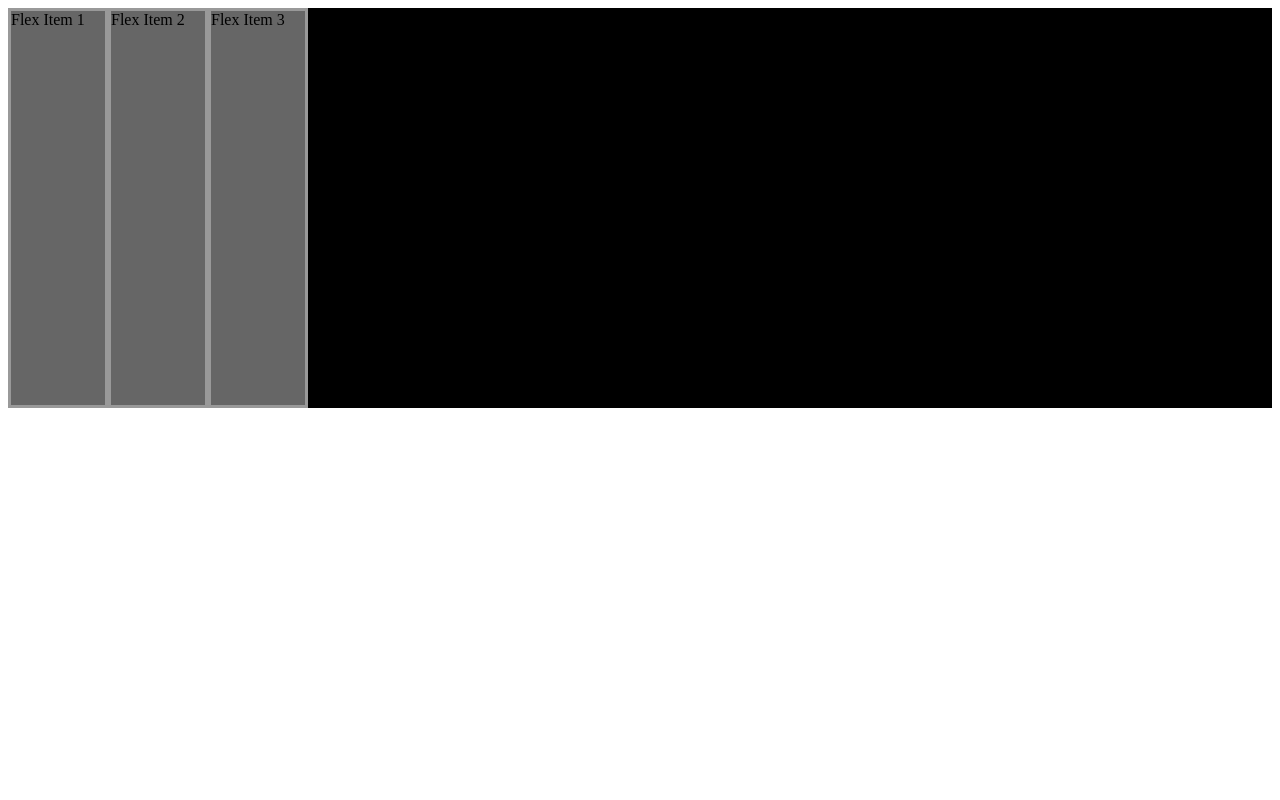
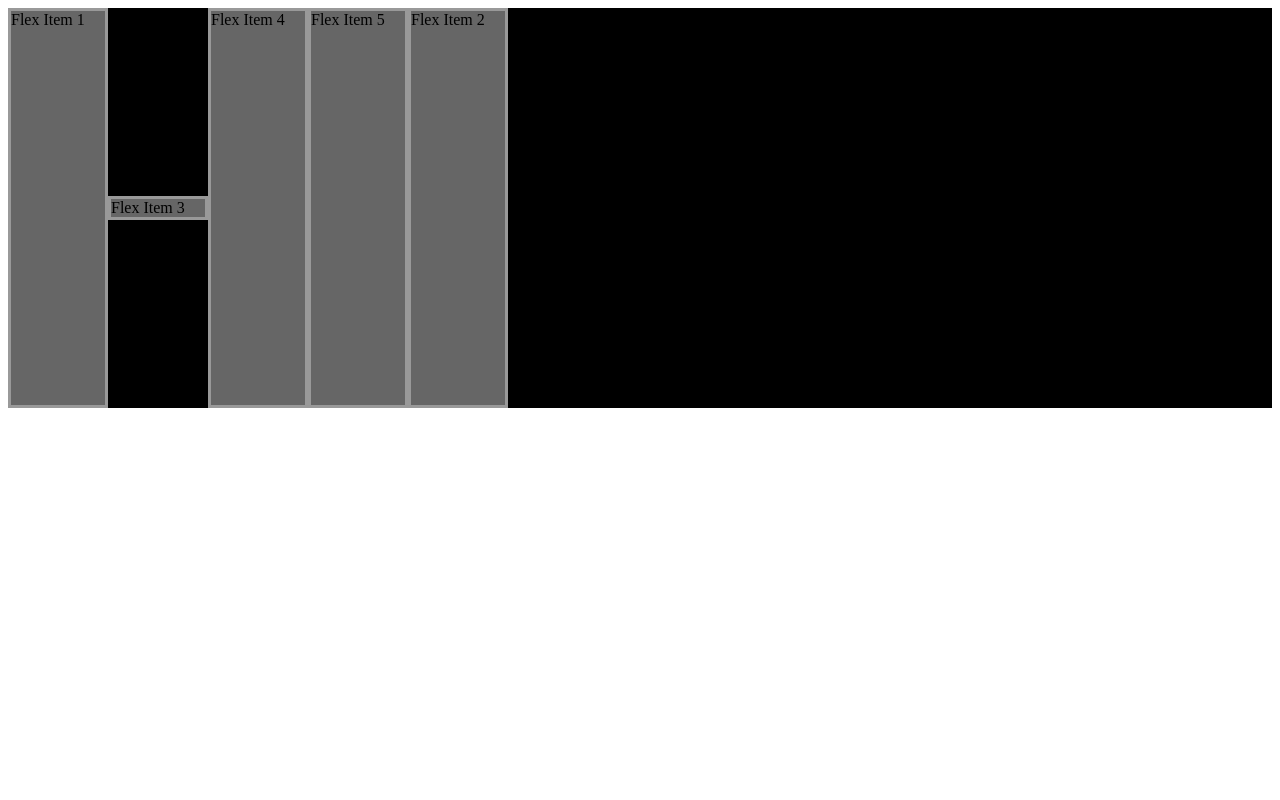
Before and after one commit to JoelSilvi/Css-flexbox, a plain HTML site: page index.html in a window 1280 px wide. Shown: the top 800 px of the page. Drawn offline with Linux system fonts and the light colour scheme.

Commit message:
order align-self

```diff
--- a/index.html
+++ b/index.html
@@ -60,17 +60,25 @@
       /* valor por defecto es auto */
       flex: 0 1 100px;
       /* Es un shorthand de las propiedades flex-grow flex-shrink y flex-basis, en ese orden */
+      order: 0;
+      /* Representa el orden que tendrán los elementos hijos en la caja flexbox
+      Valor por defecto 0
+      Se aceptan valores positivos y negativos
+      Un valor menor siempre irá antes que un valor mayor */
+      align-self: stretch;
+      /* stretch | flex-start | flex-end | center | baseline  */
+      /* Sobreescribe el valor de la propiedad align-items solo para el elemento hijo especifico */
     }
 
     .item:nth-child(2) {
       /* flex-grow: 2; */
-      flex-shrink: 2;
+      /* flex-shrink: 2; */
+      order: 1;
     }
 
-    /* .item:nth-child(2),
-    .item:nth-child(17) {
-      font-size: 36px;
-    } */
+    .item:nth-child(3) {
+      align-self: center;
+    }
   </style>
 </head>
 
@@ -79,6 +87,8 @@
     <article class="item">Flex Item 1</article>
     <article class="item">Flex Item 2</article>
     <article class="item">Flex Item 3</article>
+    <article class="item">Flex Item 4</article>
+    <article class="item">Flex Item 5</article>
   </section>
   <br><br><br><br><br><br><br><br><br><br><br><br><br><br><br><br><br><br><br><br><br><br><br><br><br><br><br><br><br><br>
   <section class="container">
```
